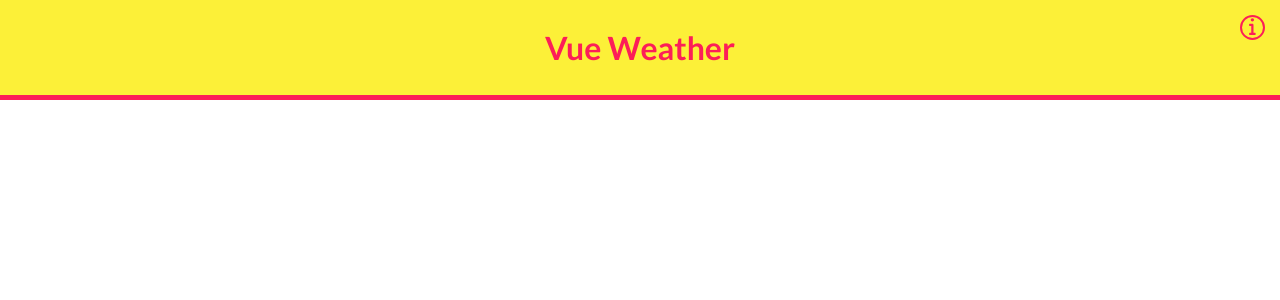
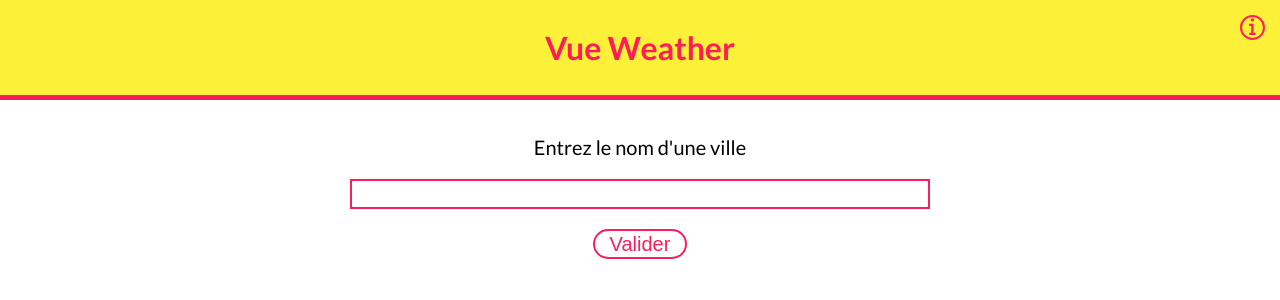
Before and after one commit to fabiandeneuville/vue-weather, a Vue app: page / in a window 1280 px wide. Shown: the top 300 px of the page. Built offline with nearby package versions, Linux system fonts and the light colour scheme.

Commit message:
Adding search block

```diff
--- a/src/App.vue
+++ b/src/App.vue
@@ -2,6 +2,7 @@
   <div id="app">
 
     <headerBlock></headerBlock>
+    <searchBlock></searchBlock>
 
 
   </div>
@@ -10,11 +11,13 @@
 <script>
 
 import headerBlock from './components/header'
+import searchBlock from './components/search.vue'
 
 export default {
   name: 'App',
   components: {
-      'headerBlock': headerBlock
+      'headerBlock' : headerBlock,
+      'searchBlock' : searchBlock
   }
 }
 </script>
--- /dev/null
+++ b/src/components/search.vue
@@ -0,0 +1,25 @@
+<template>
+
+    <div class="search">
+
+        <label class="search__label" for="position">Entrez le nom d'une ville</label>
+        <input class="search__input" type="text" name="position">
+        <button class="search__button pill-button">Valider</button>
+
+    </div>
+
+
+</template>
+
+<script>
+
+export default {
+    name : 'searchBlock',
+    data(){
+        return {
+
+        }
+    }
+}
+
+</script>
--- /dev/null
+++ b/src/style/components/_pillButton.scss
@@ -0,0 +1,13 @@
+.pill-button {
+    cursor: pointer;
+    border-radius: 15px;
+    border: 2px solid $color-tertiary;
+    color: $color-tertiary;
+    background-color: transparent;
+    transition: all 0.3s ease;
+
+    &:hover, &:focus {
+        background-color: $color-tertiary;
+        color: white;
+    }
+}
--- a/src/style/layouts/_header.scss
+++ b/src/style/layouts/_header.scss
@@ -25,8 +25,7 @@
         cursor: pointer;
         transition: transform 0.3s ease;
 
-        &:hover {
-            transform: scale(1.1);
+        &:hover, &:focus {
             background-color: $color-tertiary;
             color: $color-secondary;
         }
--- /dev/null
+++ b/src/style/layouts/_search.scss
@@ -0,0 +1,32 @@
+.search {
+    width: 90%;
+    max-width: 600px;
+    margin: 25px auto 0 auto;
+    display: flex;
+    flex-direction: column;
+    align-items: center;
+    gap: 20px;
+    padding: 10px;
+
+    &__label {
+        font-size: 20px;
+    }
+    &__input {
+        width: 100%;
+        height: 30px;
+        font-size: 20px;
+        padding: 5px;
+        border: 2px solid $color-tertiary;
+
+        &:focus {
+            background-color: $color-secondary;
+        }
+    }
+
+    &__button {
+        height: 30px;
+        padding: 2px 15px;
+        font-size: 20px;
+    }
+
+}
--- a/src/style/main.scss
+++ b/src/style/main.scss
@@ -7,3 +7,5 @@
 
 // LAYOUTS
 @import'./layouts/header';
+@import'./components/pillButton';
+@import'./layouts/search';
```
